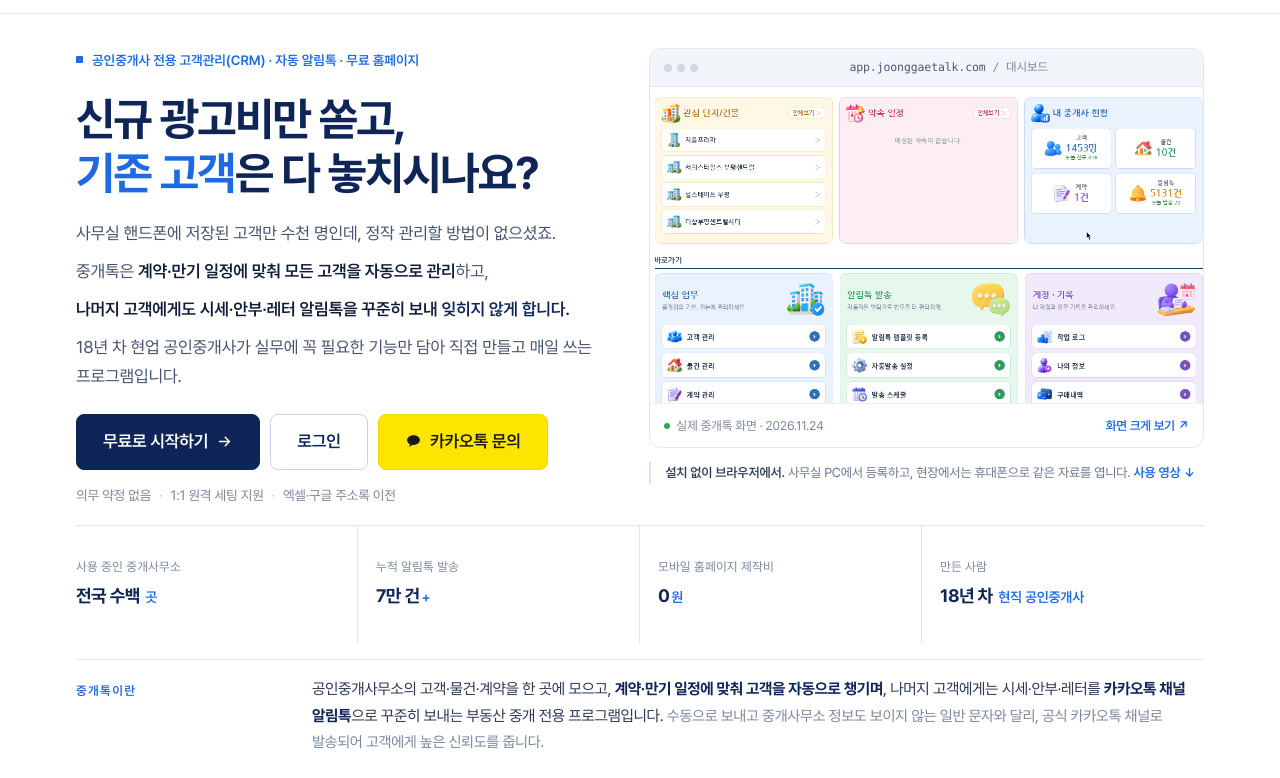
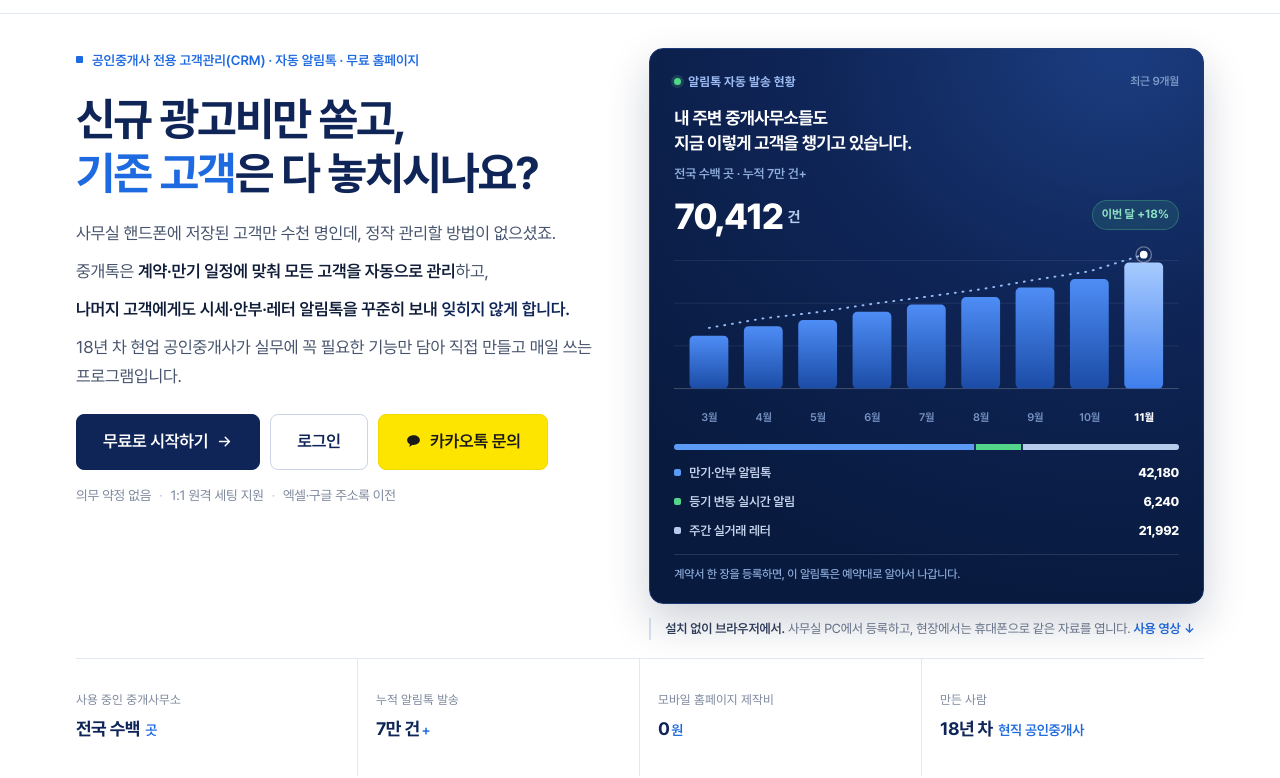
Before and after one commit to puppy2848-ctrl/joonggaetalk-home, a plain HTML site: page index.html in a window 1280 px wide. Shown: the part 61-839 px from the top of the page. Drawn offline with Linux system fonts and the light colour scheme.

Commit message:
히어로 대시보드 캡처 제거, 알림톡 자동 발송 현황·누적 성장 그래프 카드(SVG)로 교체, 폰트 서브셋 재생성

```diff
--- a/index.html
+++ b/index.html
@@ -767,6 +767,46 @@ body{font-size:16px}
   .faq .ans p+p{margin-top:10px}
   .faq-more{font-size:14.2px}
 }
+/* ---------- 히어로: 알림톡 자동 발송 그래프 카드 ---------- */
+.chart-card{position:relative;margin-top:4px;padding:22px 24px 20px;border-radius:14px;border:1px solid #1C3A76;background:radial-gradient(120% 100% at 85% 0%,#1B3D80 0%,#0F2557 46%,#081A3E 100%);box-shadow:0 18px 44px rgba(8,26,62,.2);overflow:hidden;color:#fff}
+.cc-head{display:flex;align-items:center;justify-content:space-between;gap:12px}
+.cc-eyebrow{display:inline-flex;align-items:center;gap:7px;font-size:12.5px;font-weight:700;color:#9CBBF2;letter-spacing:.01em}
+.cc-live{width:7px;height:7px;border-radius:50%;background:#54D68A;box-shadow:0 0 0 3px rgba(84,214,138,.18)}
+.cc-period{font-size:11.5px;font-weight:600;color:#7E9AC8;white-space:nowrap}
+.cc-lead{margin-top:12px;font-size:17.5px;font-weight:700;line-height:1.46;letter-spacing:-.03em;color:#fff}
+.cc-sub{margin-top:7px;font-size:12.8px;font-weight:600;color:#8FAEDD;letter-spacing:-.02em}
+.cc-metric{display:flex;align-items:flex-end;gap:5px;margin-top:14px}
+.cc-metric b{font-size:36px;font-weight:800;line-height:1;letter-spacing:-.045em;font-feature-settings:"tnum"}
+.cc-unit{font-size:15px;font-weight:700;color:#B7CCEC;padding-bottom:4px}
+.cc-up{margin-left:auto;margin-bottom:5px;font-size:11.8px;font-weight:700;color:#8FE3C6;background:rgba(84,214,138,.12);border:1px solid rgba(84,214,138,.3);border-radius:20px;padding:3px 9px 4px;letter-spacing:-.01em}
+.cc-chart{margin-top:8px}
+.cc-chart svg{display:block;width:100%;height:auto}
+.cc-months{display:grid;grid-template-columns:repeat(9,1fr);justify-items:center;padding:0 1.54%;margin-top:3px}
+.cc-months span{font-size:11px;font-weight:600;color:#7794C4;letter-spacing:-.02em}
+.cc-months span.now{color:#fff;font-weight:800}
+.cc-stack{display:flex;gap:2px;height:6px;margin-top:16px;border-radius:4px;overflow:hidden;background:rgba(255,255,255,.08)}
+.cc-stack i{display:block;height:100%}
+.cc-stack i:nth-child(1){background:#5B9BF5}
+.cc-stack i:nth-child(2){background:#54D68A}
+.cc-stack i:nth-child(3){background:#B7CCEC}
+.cc-split{margin-top:12px;display:flex;flex-direction:column;gap:7px}
+.cc-split li{display:flex;align-items:center;gap:8px;font-size:12.8px;font-weight:600;color:#C7D6EF;letter-spacing:-.02em}
+.cc-split li i{width:7px;height:7px;border-radius:2px;flex:0 0 auto}
+.cc-split .d1{background:#5B9BF5}
+.cc-split .d2{background:#54D68A}
+.cc-split .d3{background:#B7CCEC}
+.cc-split b{margin-left:auto;font-weight:800;color:#fff;font-feature-settings:"tnum";letter-spacing:-.02em}
+.chart-card figcaption{margin-top:12px;padding-top:11px;border-top:1px solid rgba(255,255,255,.12);font-size:11.8px;font-weight:500;color:#8FAEDD;letter-spacing:-.02em;line-height:1.5}
+@media (max-width:820px){
+  .chart-card{padding:18px 18px 16px;border-radius:12px;margin-top:0}
+  .cc-lead{font-size:16px;margin-top:10px}
+  .cc-sub{font-size:12.2px}
+  .cc-metric{margin-top:12px}
+  .cc-metric b{font-size:31px}
+  .cc-months span{font-size:9.6px}
+  .cc-split li{font-size:12px}
+  .chart-card figcaption{font-size:11.2px}
+}
 </style>
 </head>
 <body>
@@ -827,17 +867,58 @@ body{font-size:16px}
       </div>
 
       <div class="hero-visual">
-      <figure class="screen">
-        <div class="screen-chrome" aria-hidden="true">
-          <span class="dots"><i></i><i></i><i></i></span>
-          <span class="url"><b>app.joonggaetalk.com</b> / 대시보드</span>
+      <figure class="chart-card">
+        <div class="cc-head">
+          <span class="cc-eyebrow"><i class="cc-live" aria-hidden="true"></i>알림톡 자동 발송 현황</span>
+          <span class="cc-period">최근 9개월</span>
         </div>
-        <a href="assets/screen-dashboard.png" target="_blank" rel="noopener" title="실제 화면 크게 보기"><img src="assets/screen-dashboard.png" alt="중개톡 대시보드 실제 화면 — 관심 단지, 약속 일정, 고객·물건·계약·알림톡 현황과 업무 메뉴가 한 화면에 정리되어 있다." width="1055" height="603"></a>
-        <figcaption>
-          <span>실제 중개톡 화면 · 2026.11.24</span>
-          <a href="assets/screen-dashboard.png" target="_blank" rel="noopener">화면 크게 보기 ↗</a>
-        </figcaption>
+        <p class="cc-lead">내 주변 중개사무소들도<br>지금 이렇게 고객을 챙기고 있습니다.</p>
+        <p class="cc-sub">전국 수백 곳 · 누적 7만 건+</p>
+        <div class="cc-metric">
+          <b>70,412</b><span class="cc-unit">건</span>
+          <span class="cc-up">이번 달 +18%</span>
+        </div>
+        <div class="cc-chart" aria-hidden="true">
+          <svg viewBox="0 0 520 168" role="img" aria-label="최근 9개월 월별 알림톡 발송량이 3월 4,120건에서 11월 9,820건으로 꾸준히 늘어난 막대그래프">
+            <defs>
+              <linearGradient id="ccBar" x1="0" y1="0" x2="0" y2="1">
+                <stop offset="0" stop-color="#4E8DF6"/><stop offset="1" stop-color="#1B4CA6"/>
+              </linearGradient>
+              <linearGradient id="ccBarNow" x1="0" y1="0" x2="0" y2="1">
+                <stop offset="0" stop-color="#A7CBFF"/><stop offset="1" stop-color="#3F7EEC"/>
+              </linearGradient>
+            </defs>
+            <line x1="0" y1="18" x2="520" y2="18" stroke="rgba(255,255,255,.08)" stroke-width="1"/>
+            <line x1="0" y1="62" x2="520" y2="62" stroke="rgba(255,255,255,.08)" stroke-width="1"/>
+            <line x1="0" y1="106" x2="520" y2="106" stroke="rgba(255,255,255,.08)" stroke-width="1"/>
+            <line x1="0" y1="150" x2="520" y2="150" stroke="rgba(255,255,255,.22)" stroke-width="1"/>
+            <rect x="16" y="95.5" width="40" height="54.5" rx="5" fill="url(#ccBar)"/>
+            <rect x="72" y="85.7" width="40" height="64.3" rx="5" fill="url(#ccBar)"/>
+            <rect x="128" y="79.3" width="40" height="70.7" rx="5" fill="url(#ccBar)"/>
+            <rect x="184" y="70.8" width="40" height="79.2" rx="5" fill="url(#ccBar)"/>
+            <rect x="240" y="63.4" width="40" height="86.6" rx="5" fill="url(#ccBar)"/>
+            <rect x="296" y="55.7" width="40" height="94.3" rx="5" fill="url(#ccBar)"/>
+            <rect x="352" y="45.9" width="40" height="104.1" rx="5" fill="url(#ccBar)"/>
+            <rect x="408" y="37.2" width="40" height="112.8" rx="5" fill="url(#ccBar)"/>
+            <rect x="464" y="20" width="40" height="130" rx="5" fill="url(#ccBarNow)"/>
+            <polyline points="36,87.5 92,77.7 148,71.3 204,62.8 260,55.4 316,47.7 372,37.9 428,29.2 484,12"
+                      fill="none" stroke="#9EC5FF" stroke-width="2" stroke-linecap="round" stroke-linejoin="round" stroke-dasharray="1 7" opacity=".95"/>
+            <circle cx="484" cy="12" r="4" fill="#FFFFFF"/>
+            <circle cx="484" cy="12" r="8" fill="none" stroke="rgba(255,255,255,.35)" stroke-width="1.5"/>
+          </svg>
+          <div class="cc-months">
+            <span>3월</span><span>4월</span><span>5월</span><span>6월</span><span>7월</span><span>8월</span><span>9월</span><span>10월</span><span class="now">11월</span>
+          </div>
+        </div>
+        <div class="cc-stack" aria-hidden="true"><i style="flex:59.9"></i><i style="flex:8.9"></i><i style="flex:31.2"></i></div>
+        <ul class="cc-split">
+          <li><i class="d1" aria-hidden="true"></i>만기·안부 알림톡<b>42,180</b></li>
+          <li><i class="d2" aria-hidden="true"></i>등기 변동 실시간 알림<b>6,240</b></li>
+          <li><i class="d3" aria-hidden="true"></i>주간 실거래 레터<b>21,992</b></li>
+        </ul>
+        <figcaption>계약서 한 장을 등록하면, 이 알림톡은 예약대로 알아서 나갑니다.</figcaption>
       </figure>
+
       <p class="screen-note"><b>설치 없이 브라우저에서.</b> 사무실 PC에서 등록하고, 현장에서는 휴대폰으로 같은 자료를 엽니다. <a href="#video">사용 영상 ↓</a></p>
       </div>
     </div>
```
Also changed, not shown: assets/sub-Pretendard-Bold.woff2, assets/sub-Pretendard-ExtraBold.woff2, assets/sub-Pretendard-Medium.woff2, assets/sub-Pretendard-Regular.woff2, assets/sub-Pretendard-SemiBold.woff2.
